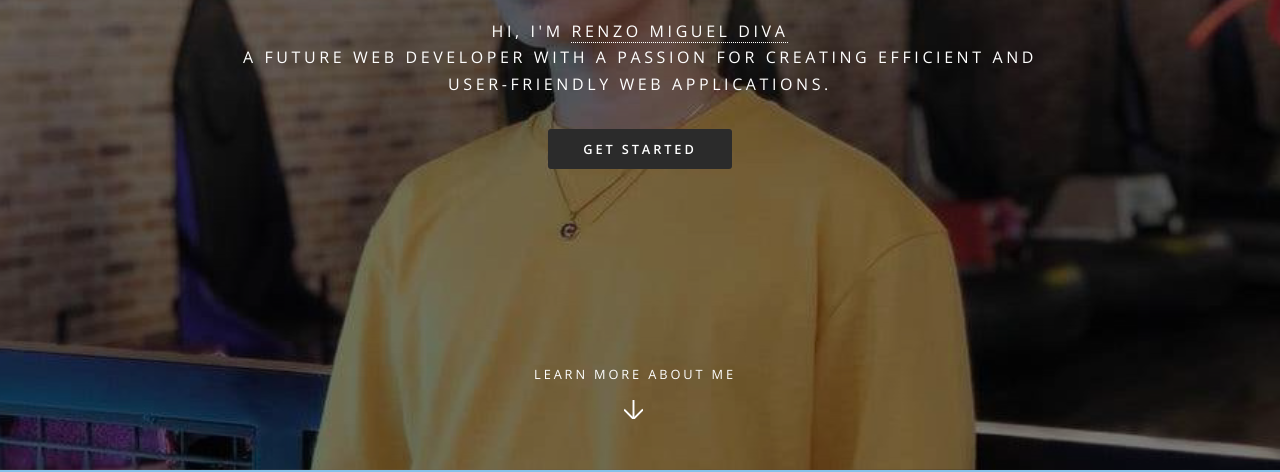
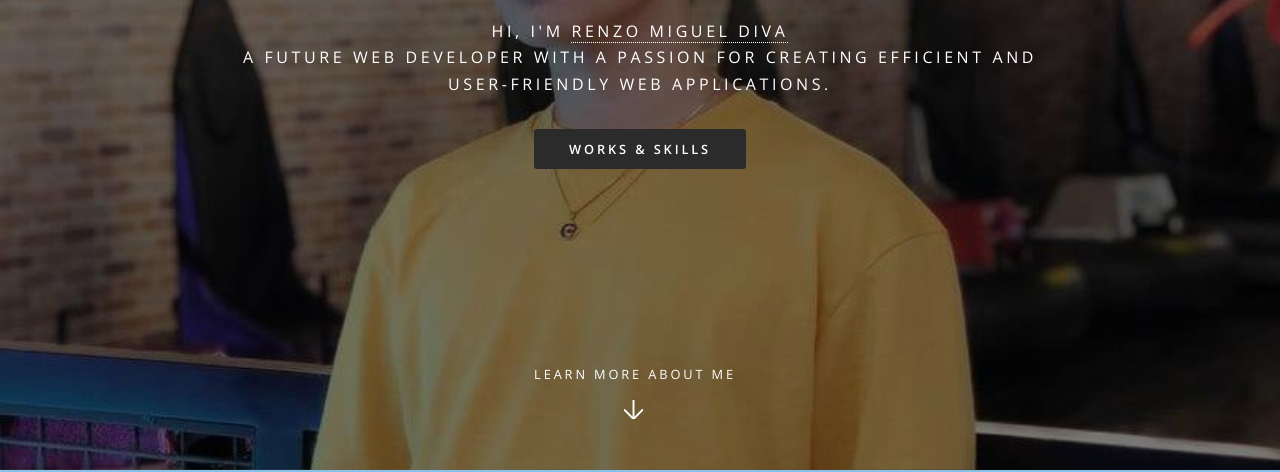
Before and after one commit to miggy011/Diva-portfolio, a website: page index.html in a window 1280 px wide. Shown: the part 330-802 px from the top of the page. Drawn offline with nearby package versions, Linux system fonts and the light colour scheme.

Commit message:
Update index.html

```diff
--- a/index.html
+++ b/index.html
@@ -50,7 +50,7 @@
 							<p>Hi, I'm <a href="index.html">Renzo Miguel Diva</a></br> a future web Developer with a passion for creating efficient and </br> user-friendly web applications.
 							</p>
 							<ul class="actions special">
-								<li><a href="portCon.html" class="button primary">Get Started</a></li>
+								<li><a href="Skill_works.html" class="button primary">WORKS & SKILLS</a></li>
 							</ul>
 						</div>
 						<a href="#one" class="more scrolly">Learn More About Me</a>
```
